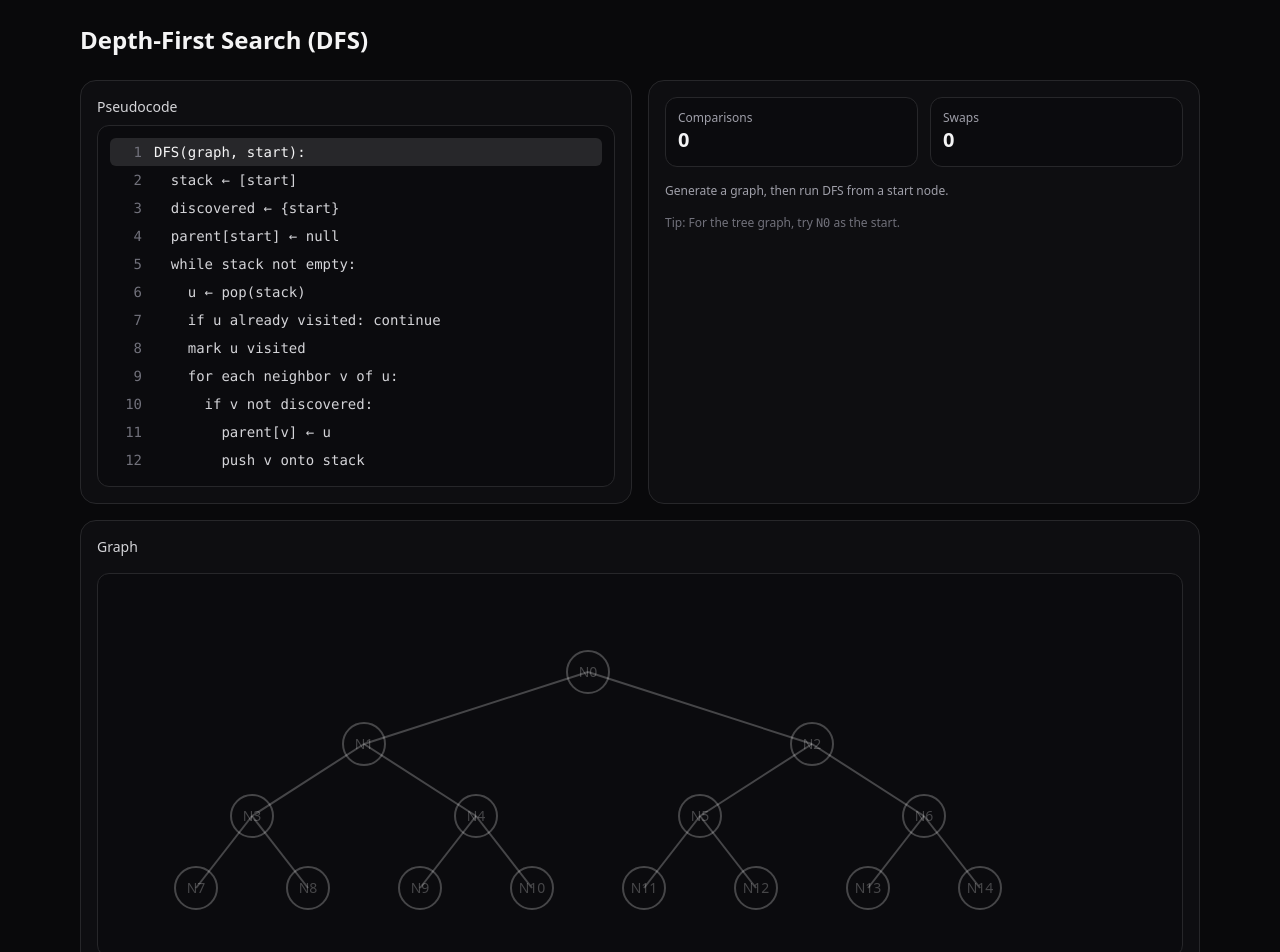
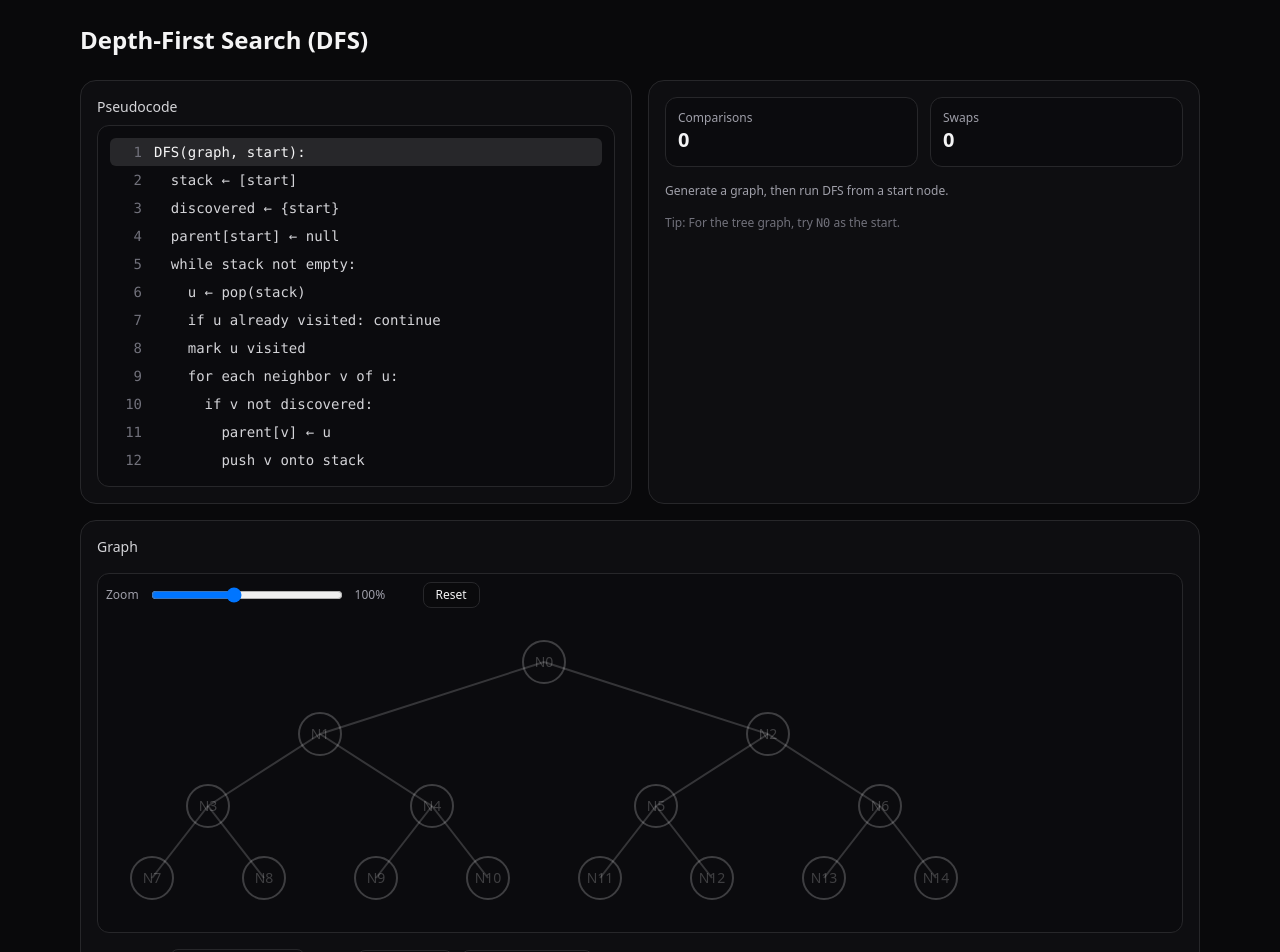
Before and after one commit to Braden89/AlgoViz, a React (Vite) app in the folder algoviz/: page /graphs/dfs in a window 1280 px wide. Shown: the top 952 px of the page. Built offline with nearby package versions, Linux system fonts and the light colour scheme.

Commit message:
zoom canvas not working, canvas cut off

```diff
--- a/algoviz/src/components/GraphView.tsx
+++ b/algoviz/src/components/GraphView.tsx
@@ -1,13 +1,22 @@
-import React from "react";
-import type { Graph, SearchStep, EdgeId } from "../algorithms/search/searchtypes"; // adjust path
+import React, { useEffect, useMemo, useRef, useState } from "react";
+import type { Graph, SearchStep, EdgeId } from "../algorithms/search/searchtypes";
 
 function edgeId(from: string, to: string, directed: boolean): EdgeId {
   if (directed) return `${from}->${to}`;
   return from < to ? `${from}--${to}` : `${to}--${from}`;
 }
 
+
+
 export function GraphView(props: { graph?: Graph; step?: SearchStep }) {
   const { graph, step } = props;
+
+  // View-only zoom + pan (does not modify points)
+  const [zoom, setZoom] = useState(1);
+  const [pan, setPan] = useState({ x: 0, y: 0 });
+
+  const isPanningRef = useRef(false);
+  const lastRef = useRef<{ x: number; y: number } | null>(null);
 
   if (!graph || Object.keys(graph.nodes).length === 0) {
     return <div className="text-sm text-zinc-400">Graph is empty.</div>;
@@ -16,9 +25,26 @@ export function GraphView(props: { graph?: Graph; step?: SearchStep }) {
   const nodes = graph.nodes;
   const edges = graph.edges;
 
-  // Sets for quick membership tests
+    const graphKey = useMemo(() => {
+    // changes whenever nodes/edges change
+    const nodeCount = Object.keys(nodes).length;
+    const edgeCount = edges.length;
+    // include bounds-ish signal too
+    const sample = Object.values(nodes)
+      .slice(0, 3)
+      .map((n) => `${n.id}:${n.x},${n.y}`)
+      .join("|");
+    return `${nodeCount}-${edgeCount}-${sample}`;
+  }, [nodes, edges]);
+
+  useEffect(() => {
+    // When the graph changes, reset view so it starts centered
+    setZoom(1);
+    setPan({ x: 0, y: 0 });
+  }, [graph]);
+
   const visited = new Set(step?.visitedIds ?? []);
-  const discovered = new Set(step?.discoveredIds ?? []); // if you add it (recommended)
+  const discovered = new Set((step as any)?.discoveredIds ?? []); // optional field
   const frontier = new Set(step?.frontierIds ?? []);
   const path = new Set(step?.pathToGoal ?? []);
   const exploredEdges = new Set(step?.exploredEdgeIds ?? []);
@@ -28,29 +54,154 @@ export function GraphView(props: { graph?: Graph; step?: SearchStep }) {
   const neighbor = step?.neighborId;
   const goal = step?.goalId;
 
-  // Compute bounds (so svg size fits)
+  // Compute bounds of content
+  const bounds = useMemo(() => {
   const all = Object.values(nodes);
-  const maxX = Math.max(...all.map((n) => n.x ?? 0), 1);
-  const maxY = Math.max(...all.map((n) => n.y ?? 0), 1);
 
-  // Padding + node radius budget
-  const pad = 60;
-  const width = maxX + pad * 2;
-  const height = maxY + pad * 2;
+  let minX = Infinity, maxX = -Infinity, minY = Infinity, maxY = -Infinity;
+
+  for (const n of all) {
+    const x = n.x ?? 0;
+    const y = n.y ?? 0;
+    if (!Number.isFinite(x) || !Number.isFinite(y)) continue;
+
+    minX = Math.min(minX, x);
+    maxX = Math.max(maxX, x);
+    minY = Math.min(minY, y);
+    maxY = Math.max(maxY, y);
+  }
+
+  if (!Number.isFinite(minX)) return { minX: 0, maxX: 1, minY: 0, maxY: 1 };
+  return { minX, maxX, minY, maxY };
+}, [
+  Object.keys(nodes).length,
+  edges.length,
+  // small “fingerprint” so changes in positions trigger recompute even if objects are reused
+  ...Object.values(nodes).slice(0, 5).map((n) => `${n.id}:${n.x},${n.y}`),
+]);
+
+
+  // Padding + SVG size
+  // Max visual extent of a node (radius + stroke). These are in SVG units.
+  const maxNodeR = 26;
+  const maxStroke = 4;
+  const extraPad = 16;
+
+// Total padding needed on each side
+const pad = maxNodeR + maxStroke + extraPad;
+
+
+  const width = Math.max(1, bounds.maxX - bounds.minX) + pad * 2;
+  const height = Math.max(1, bounds.maxY - bounds.minY) + pad * 2;
+
+  // Center point for scaling
+  const cx = width / 2;
+  const cy = height / 2;
+
+  const clampZoom = (z: number) => Math.max(0.25, Math.min(2, z));
+
+  const onWheel: React.WheelEventHandler<SVGSVGElement> = (e) => {
+    e.preventDefault();
+
+    // Wheel up => zoom in; wheel down => zoom out
+    const factor = e.deltaY < 0 ? 1.1 : 1 / 1.1;
+    const nextZoom = clampZoom(zoom * factor);
+
+    // Zoom around mouse position by adjusting pan
+    const rect = e.currentTarget.getBoundingClientRect();
+    const mx = e.clientX - rect.left;
+    const my = e.clientY - rect.top;
+
+    // Find world point under mouse before zoom:
+    const wx = (mx - cx - pan.x) / zoom + cx;
+    const wy = (my - cy - pan.y) / zoom + cy;
+
+    // Compute pan so that world point stays under mouse after zoom:
+    const nextPanX = mx - cx - (wx - cx) * nextZoom;
+    const nextPanY = my - cy - (wy - cy) * nextZoom;
+
+    setZoom(nextZoom);
+    useEffect(() => {
+    setZoom(1);
+    setPan({ x: nextPanX, y: nextPanY });
+  }, [graph]);
+  };
+
+  const onMouseDown: React.MouseEventHandler<SVGSVGElement> = (e) => {
+    isPanningRef.current = true;
+    lastRef.current = { x: e.clientX, y: e.clientY };
+  };
+
+  const onMouseMove: React.MouseEventHandler<SVGSVGElement> = (e) => {
+    if (!isPanningRef.current || !lastRef.current) return;
+    const dx = e.clientX - lastRef.current.x;
+    const dy = e.clientY - lastRef.current.y;
+    lastRef.current = { x: e.clientX, y: e.clientY };
+    setPan((p) => ({ x: p.x + dx, y: p.y + dy }));
+  };
+
+  const endPan = () => {
+    isPanningRef.current = false;
+    lastRef.current = null;
+  };
+
+  const resetView = () => {
+    setZoom(1);
+    setPan({ x: 0, y: 0 });
+  };
 
   return (
+    <div className="space-y-2">
+      {/* Zoom controls */}
+      <div className="flex items-center gap-3">
+        <span className="text-xs text-zinc-400">Zoom</span>
+        <input
+          className="w-48"
+          type="range"
+          min={0.25}
+          max={2}
+          step={0.05}
+          value={zoom}
+          onChange={(e) => setZoom(Number(e.target.value))}
+        />
+        <div className="w-14 text-xs text-zinc-400">{Math.round(zoom * 100)}%</div>
+        <button
+          className="rounded-lg border border-zinc-800 bg-zinc-950/40 px-3 py-1 text-xs hover:bg-zinc-900"
+          onClick={resetView}
+        >
+          Reset
+        </button>
+      </div>
+
       <div className="overflow-auto">
-      <svg width={width} height={height}>
+  <svg
+  width={width}
+  height={height}
+  onWheel={onWheel}
+  onMouseDown={onMouseDown}
+  onMouseMove={onMouseMove}
+  onMouseUp={endPan}
+  onMouseLeave={endPan}
+  style={{
+  display: "block",
+  width: `${width}px`,
+  height: `${height}px`,
+  minWidth: `${width}px`,
+  minHeight: `${height}px`,
+}}
+
+    >
+    <g transform={`translate(${cx}, ${cy}) translate(${pan.x}, ${pan.y}) scale(${zoom}) translate(${-cx}, ${-cy})`}>
             {/* edges */}
             {edges.map((e, i) => {
               const a = nodes[e.from];
               const b = nodes[e.to];
               if (!a || !b) return null;
 
-          const ax = (a.x ?? 0) + pad;
-          const ay = (a.y ?? 0) + pad;
-          const bx = (b.x ?? 0) + pad;
-          const by = (b.y ?? 0) + pad;
+              const ax = (a.x ?? 0) - bounds.minX + pad;
+              const ay = (a.y ?? 0) - bounds.minY + pad;
+              const bx = (b.x ?? 0) - bounds.minX + pad;
+              const by = (b.y ?? 0) - bounds.minY + pad;
 
               const id = edgeId(e.from, e.to, graph.directed);
 
@@ -58,11 +209,13 @@ export function GraphView(props: { graph?: Graph; step?: SearchStep }) {
               const isExplored = exploredEdges.has(id);
               const isTreeEdge =
                 step?.parent &&
-            (step.parent[e.to] === e.from || (!graph.directed && step.parent[e.from] === e.to));
+                (step.parent[e.to] === e.from ||
+                  (!graph.directed && step.parent[e.from] === e.to));
 
-          // Style rules (keep simple like TreeView)
-          const opacity = isActive ? 1 : isTreeEdge ? 0.8 : isExplored ? 0.55 : 0.25;
+              const opacity = isActive ? 1 : isTreeEdge ? 0.8 : isExplored ? 0.45 : 0.18;
               const strokeWidth = isActive ? 4 : isTreeEdge ? 3 : 2;
+
+
 
               return (
                 <line
@@ -80,22 +233,19 @@ export function GraphView(props: { graph?: Graph; step?: SearchStep }) {
 
             {/* nodes */}
             {Object.values(nodes).map((n) => {
-          const x = (n.x ?? 0) + pad;
-          const y = (n.y ?? 0) + pad;
+              const x = (n.x ?? 0) - bounds.minX + pad;
+              const y = (n.y ?? 0) - bounds.minY + pad;
 
               const isCurrent = current === n.id;
               const isNeighbor = neighbor === n.id;
-
               const isGoal = goal === n.id;
               const isFrontier = frontier.has(n.id);
               const isVisited = visited.has(n.id);
               const isDiscovered = discovered.has(n.id);
               const isPath = path.has(n.id);
 
-          // Decide emphasis (opacity) similar to TreeView
-          // Priority: current/path/goal/frontier/discovered/visited/none
               const strong = isCurrent || isGoal || isPath || isFrontier || isNeighbor;
-          const opacity = strong ? 1 : isVisited ? 0.35 : isDiscovered ? 0.55 : 0.25;
+              const opacity = strong ? 1 : isVisited ? 0.35 : isDiscovered ? 0.55 : 0.22;
 
               const r =
                 isCurrent ? 26 :
@@ -134,12 +284,13 @@ export function GraphView(props: { graph?: Graph; step?: SearchStep }) {
                 </g>
               );
             })}
+          </g>
         </svg>
 
-      {/* Optional small legend/message */}
         {step?.message ? (
           <div className="mt-2 text-xs text-zinc-400">{step.message}</div>
         ) : null}
       </div>
+    </div>
   );
 }
```
Lines whose indentation alone changed are shown as unchanged.
